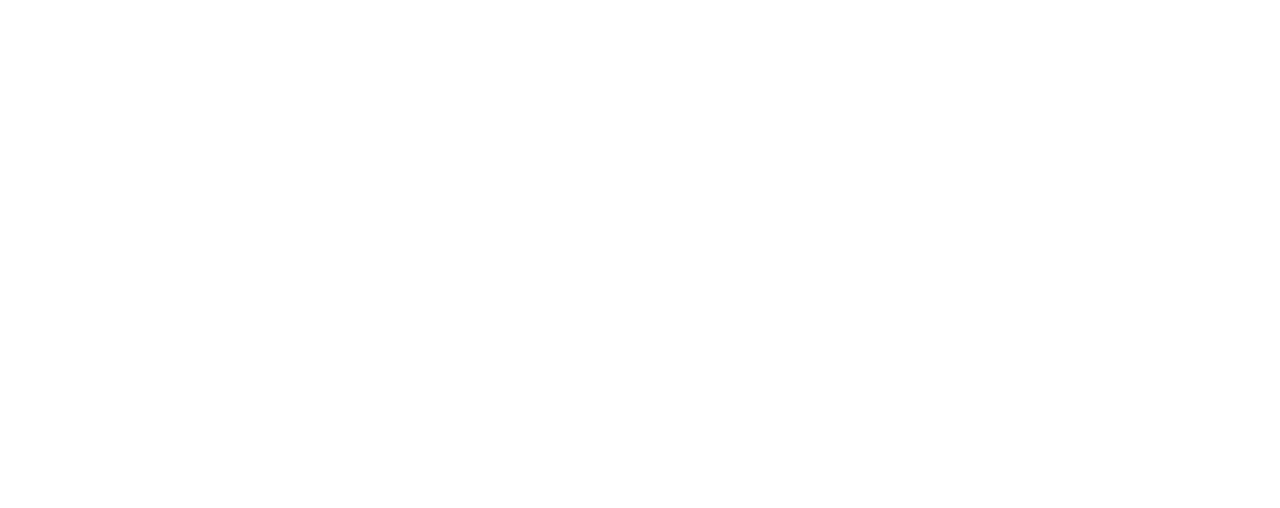
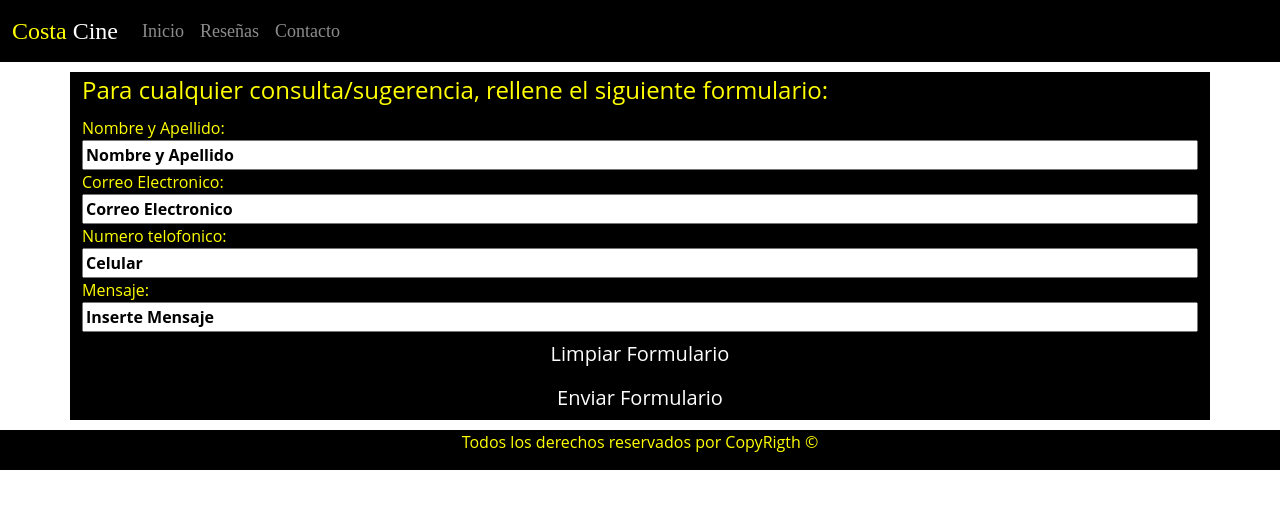
Before and after one commit to benjacosta12/PreEntega-2-CoderHouse., a plain HTML site: page pages/contacto.html in a window 1280 px wide. Drawn offline with nearby package versions, Linux system fonts and the light colour scheme.

Commit message:
V.3 Nueva seccion (contacto) y favicon agregado.

```diff
--- a/css/style.css
+++ b/css/style.css
@@ -17,7 +17,14 @@
 
 .navbar-brand{
     font-size: x-large;
+
  }
+
+.navbar{
+    background-color: black !important;
+}
+
+
 
 .banner{
     background-image: url(../img/cine.jpg);
@@ -96,3 +103,36 @@ footer p{
 .separados{
     margin-top: 10px;
 }
+
+div label{
+    color: yellow;
+    font-family: 'Open Sans';
+
+}
+
+    legend{
+        color: yellow;
+        font-family: 'Open Sans';
+    }
+
+    form{
+        display: grid;
+    }
+
+    .btn{
+        color: white;
+        font-size: 20px;
+        font-family: 'Open Sans';
+
+    }
+
+    .hover:hover{
+        background-color: yellow;
+    }
+
+    input::placeholder{
+        font-weight: bold;
+        opacity: 0,5;
+        color: black;
+        font-family: 'Open Sans';
+    }
--- a/index.html
+++ b/index.html
@@ -4,6 +4,7 @@
     <meta charset="utf-8">
     <meta name="viewport" content="width=device-width, initial-scale=1">
     <title>Costa Cine</title>
+    <link rel="shortcut icon" href="./img/favicon-32x32.png" type="image/x-icon">
     <link rel="stylesheet" href="https://use.fontawesome.com/releases/v5.8.1/css/all.css" integrity="sha384-50oBUHEmvpQ+1lW4y57PTFmhCaXp0ML5d60M1M7uH2+nqUivzIebhndOJK28anvf" crossorigin="anonymous">
     <link href="https://cdn.jsdelivr.net/npm/bootstrap@5.3.0-alpha2/dist/css/bootstrap.min.css" rel="stylesheet" integrity="sha384-aFq/bzH65dt+w6FI2ooMVUpc+21e0SRygnTpmBvdBgSdnuTN7QbdgL+OapgHtvPp" crossorigin="anonymous">
     <link rel="stylesheet" href= "css/style.css">
--- a/pages/contacto.html
+++ b/pages/contacto.html
@@ -0,0 +1,84 @@
+<!doctype html>
+<html lang="es">
+
+<head>
+    <meta charset="utf-8">
+    <meta name="viewport" content="width=device-width, initial-scale=1">
+    <title>Bootstrap demo</title>
+    <link rel="shortcut icon" href="../img/favicon-32x32.png" type="image/x-icon">
+    <link href="https://cdn.jsdelivr.net/npm/bootstrap@5.3.0-alpha2/dist/css/bootstrap.min.css" rel="stylesheet"
+        integrity="sha384-aFq/bzH65dt+w6FI2ooMVUpc+21e0SRygnTpmBvdBgSdnuTN7QbdgL+OapgHtvPp" crossorigin="anonymous">
+    <link rel="stylesheet" href="../css/style.css">
+</head>
+
+<body>
+
+    <header class="container-fluid color">
+        <div class="row">
+            <nav class="navbar navbar-expand-sm bg-dark navbar-dark col">
+                <div class="container-fluid">
+                    <a class="navbar-brand logo" href="../index.html"> <span>Costa</span> Cine </a>
+                    <button class="navbar-toggler" type="button" data-bs-toggle="collapse"
+                        data-bs-target="#collapsibleNavbar">
+                        <span class="navbar-toggler-icon"></span>
+                    </button>
+                    <div class="collapse navbar-collapse" id="collapsibleNavbar">
+                        <ul class="navbar-nav">
+                            <li class="nav-item">
+                                <a class="nav-link logo" href="../index.html">Inicio</a>
+                            </li>
+                            <li class="nav-item">
+                                <a class="nav-link logo" href="resenas.html">Reseñas</a>
+                            </li>
+                            <li class="nav-item">
+                                <a class="nav-link logo" href="contacto.html">Contacto</a>
+                            </li>
+                        </ul>
+                    </div>
+                </div>
+            </nav>
+        </div>
+
+    </header>
+
+    <section class="container color separados  ">
+        <div class="row">
+            <div>
+                <form action="">
+
+                    <legend>Para cualquier consulta/sugerencia, rellene el siguiente formulario: </legend>
+                    <label class="col-3" for="name">Nombre y Apellido: </label>
+                    <input placeholder="Nombre y Apellido" id="name" type="text">
+                    <label class="col-3" for="correo">Correo Electronico: </label>
+                    <input placeholder="Correo Electronico" id="correo" type="email">
+                    <label class="col-3" for="number">Numero telofonico: </label>
+                    <input placeholder="Celular" id="number" type="text">
+                    <label class="col-3" for="mensaje">Mensaje: </label>
+                    <input placeholder="Inserte Mensaje" id="mensaje" type="text">
+                    <input class="btn hover" type="reset" value="Limpiar Formulario">
+                    <input class="btn hover" type="submit" value="Enviar Formulario">
+
+                </form>
+            </div>
+        </div>
+    </section>
+
+    <footer class="container-fluid color separados  ">
+        <div class="row">
+            <div class="col">
+                <p>Todos los derechos reservados por CopyRigth ©</p>
+            </div>
+        </div>
+    </footer>
+
+
+
+
+
+
+    <script src="https://cdn.jsdelivr.net/npm/bootstrap@5.3.0-alpha2/dist/js/bootstrap.bundle.min.js"
+        integrity="sha384-qKXV1j0HvMUeCBQ+QVp7JcfGl760yU08IQ+GpUo5hlbpg51QRiuqHAJz8+BrxE/N" crossorigin="anonymous">
+    </script>
+</body>
+
+</html>
```
Also changed, not shown: pages/resenas.html (+1 -0 lines), img/favicon-32x32.png (added). Lines whose indentation alone changed are shown as unchanged.
